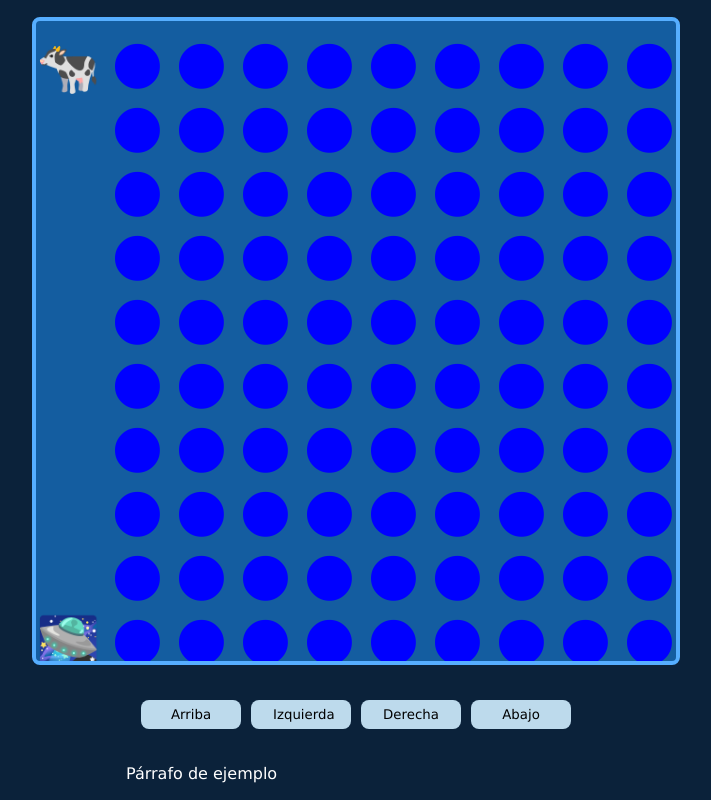
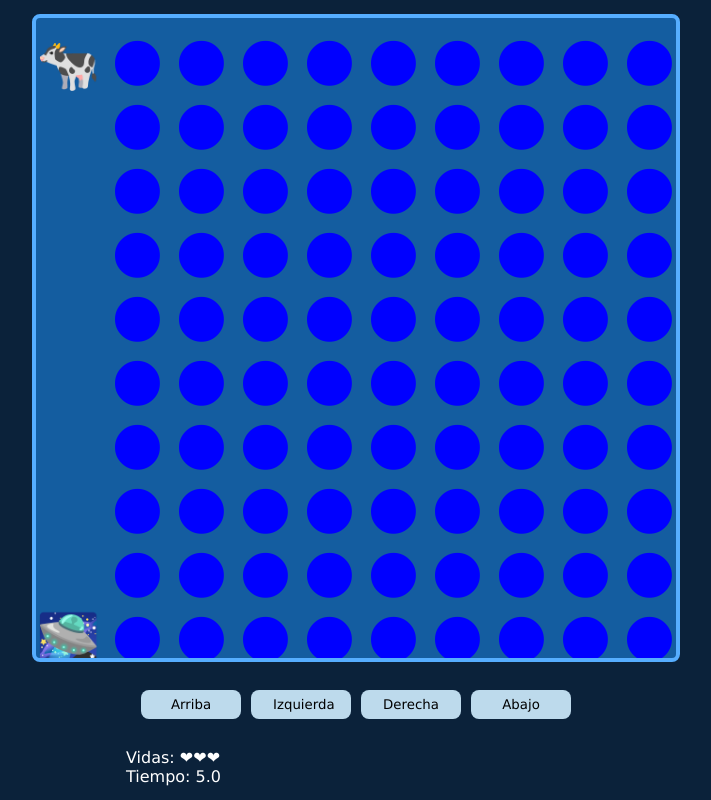
Before and after one commit to Maizo21/arrowGame, a plain HTML site: page index.html in a window 1280 px wide. Shown: the whole page, without its empty margins (284-995 px from the left). Drawn offline with Linux system fonts and the light colour scheme.

Commit message:
Modificaciones para mostrar vidas y tiempo

```diff
--- a/game.js
+++ b/game.js
@@ -4,11 +4,17 @@ const btnUp = document.querySelector("#up");
 const btnLeft = document.querySelector("#left");
 const btnDown = document.querySelector("#down");
 const btnRight = document.querySelector("#right");
+const spanLives = document.querySelector("#lives");
+const spanTime = document.querySelector("#time");
 
 let canvasSize;
 let elementSize;
 let level = 0;
 let lives = 3;
+
+let timeStart;
+let timePlayer;
+let timeInterval;
 
 const playerPosition = {
   x: undefined,
@@ -38,8 +44,15 @@ function startGame() {
     return;
   }
 
+  if (!timeStart) {
+    timeStart = Date.now();
+    timeInterval = setInterval(showTime, 100);
+  }
+
   const mapRows = map.trim().split("\n");
   const mapRowsCols = mapRows.map((row) => row.trim().split(""));
+
+  showLives();
 
   enemiesPositions = [];
   game.clearRect(0, 0, canvasSize, canvasSize);
@@ -102,6 +115,7 @@ function levelWin() {
 
 function gameWin() {
   console.log("terminaste el juego");
+  clearInterval(timeInterval);
 }
 
 function levelFail() {
@@ -110,11 +124,21 @@ function levelFail() {
   if (lives <= 0) {
     level = 0;
     lives = 3;
+    timeStart = undefined;
   }
 
   playerPosition.x = undefined;
   playerPosition.y = undefined;
   startGame();
+}
+
+function showLives() {
+  spanLives.innerHTML = "";
+  spanLives.innerHTML = emojis["HEART"].repeat(lives);
+}
+
+function showTime() {
+  spanTime.innerHTML = ((Date.now() - timeStart) / 1000).toFixed(1);
 }
 
 function movePlayer() {
--- a/index.html
+++ b/index.html
@@ -19,8 +19,8 @@
       </div>
 
       <div class="messages">
-        <!--         Pendiente -->
-        <p>Párrafo de ejemplo</p>
+        <p>Vidas: <span id="lives"></span></p>
+        <p>Tiempo: <span id="time"></span></p>
       </div>
     </div>
 
--- a/maps.js
+++ b/maps.js
@@ -12,6 +12,7 @@ const emojis = {
   BOMB_COLLISION: "🔥",
   GAME_OVER: "👎",
   WIN: "🏆",
+  HEART: "❤",
 };
 
 const maps = [];
```
